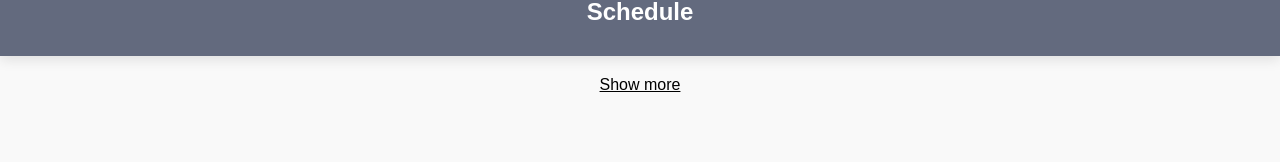
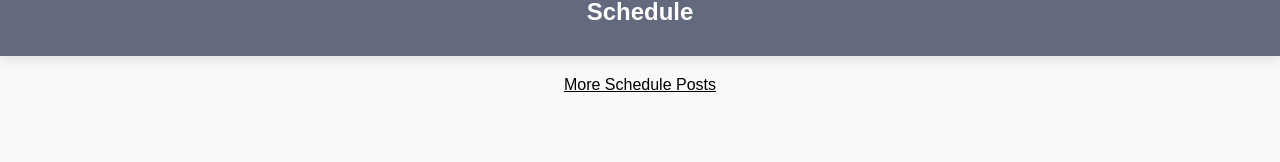
Before and after one commit to CorneliaLH/project-frontend-degree, a React (Create React App) app in the folder joachim-backstrom-website/: page /Schedule in a window 1280 px wide. Shown: the part 608-770 px from the top of the page. Built offline with nearby package versions, Linux system fonts and the light colour scheme; no server answers.

Commit message:
improve SEO

```diff
--- a/joachim-backstrom-website/src/components/Schedule/Schedule.tsx
+++ b/joachim-backstrom-website/src/components/Schedule/Schedule.tsx
@@ -125,7 +125,7 @@ export function Schedule() {
                 }}
                 className='show-more-link'
               >
-                Show more
+                More Schedule Posts
               </a>
             </div>
           ) : (
```
